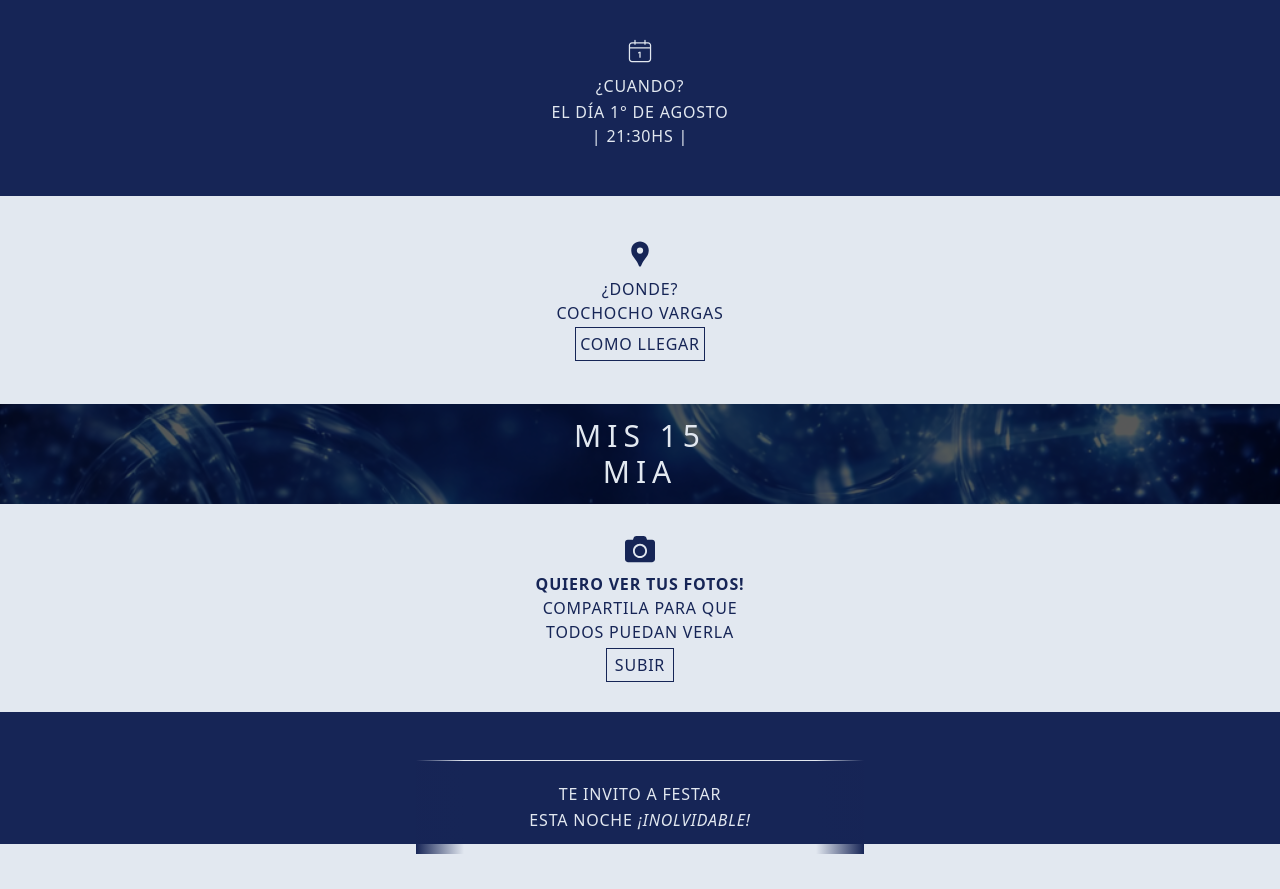
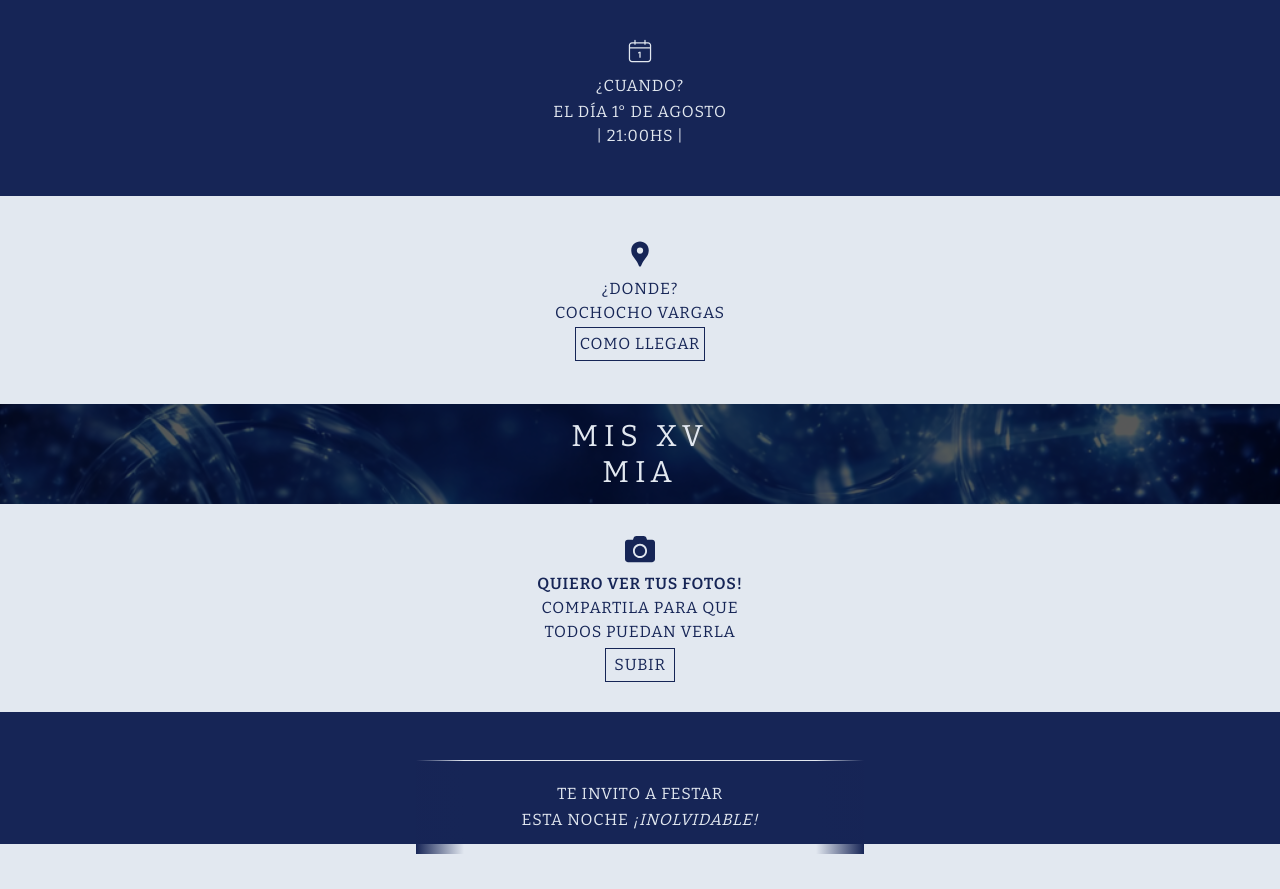
Before and after one commit to LuccasOlivero/birthday-mia-15, a Next.js app: page / in a window 1280 px wide. Shown: the part 1020-1909 px from the top of the page. Built offline with nearby package versions, Linux system fonts and the light colour scheme.

Commit message:
font changed

```diff
--- a/app/layout.tsx
+++ b/app/layout.tsx
@@ -1,10 +1,12 @@
-import type { Metadata } from "next";
 import "./globals.css";
+import { Bitter } from "next/font/google";
 
-export const metadata: Metadata = {
-  title: "Create Next App",
-  description: "Generated by create next app",
-};
+const bitter = Bitter({
+  subsets: ["latin"],
+  variable: "--font-bitter",
+  weight: ["100", "200", "300", "400", "500", "600", "700", "800", "900"],
+});
+
 // problemas de hidratacion en este componente
 
 export default function RootLayout({
@@ -14,7 +16,7 @@ export default function RootLayout({
 }>) {
   return (
     <html lang="en">
-      <body>{children}</body>
+      <body className={bitter.className}>{children}</body>
     </html>
   );
 }
--- a/components/Banner.tsx
+++ b/components/Banner.tsx
@@ -10,7 +10,7 @@ export default function Banner() {
         className="text-slate-200 uppercase relative index-10 text-3xl text-center"
         style={{ letterSpacing: "0.2em" }}
       >
-        mis 15 <br />
+        mis xv <br />
         mia
       </h2>
     </div>
--- a/components/Date.tsx
+++ b/components/Date.tsx
@@ -11,7 +11,7 @@ export default function Date() {
       </div>
       <h2 className="pb-0.5">¿Cuando?</h2>
       <p>El día 1° de agosto</p>
-      <p>| 21:30hs |</p>
+      <p>| 21:00hs |</p>
     </div>
   );
 }
```
